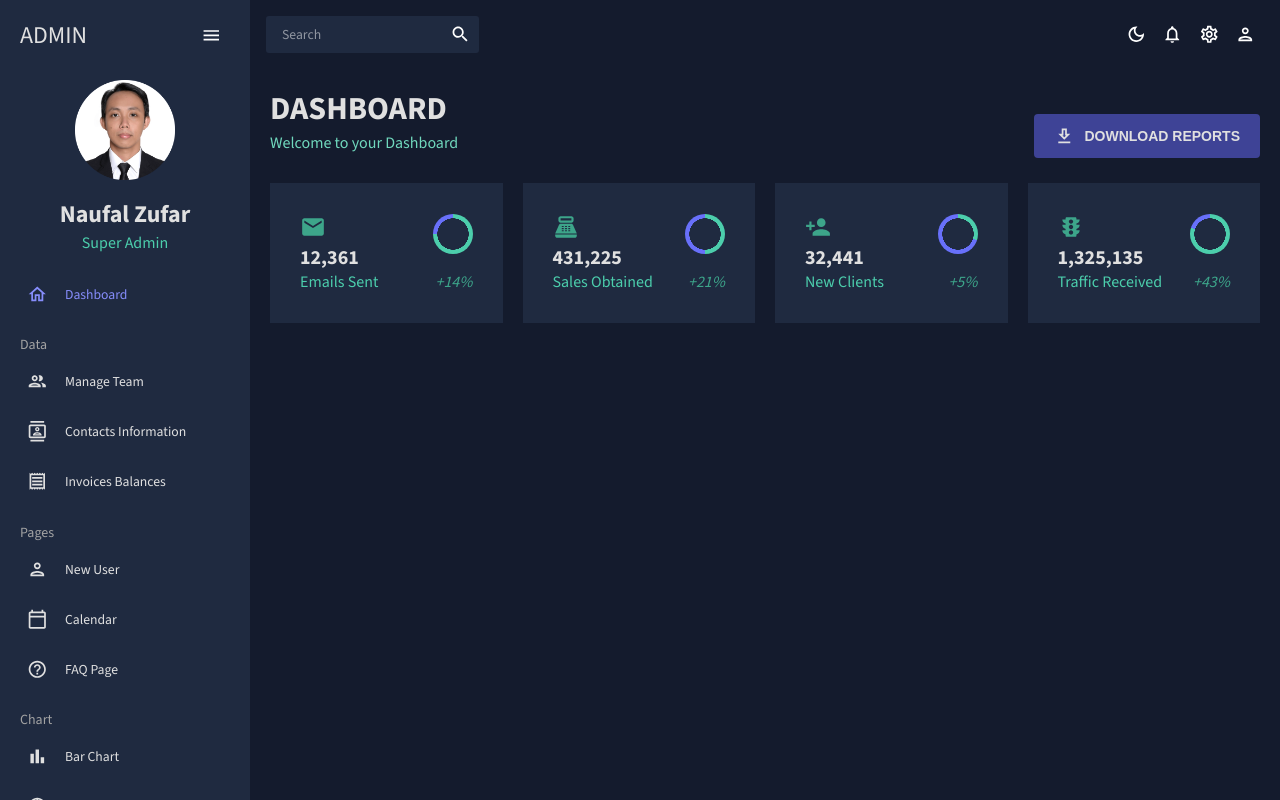
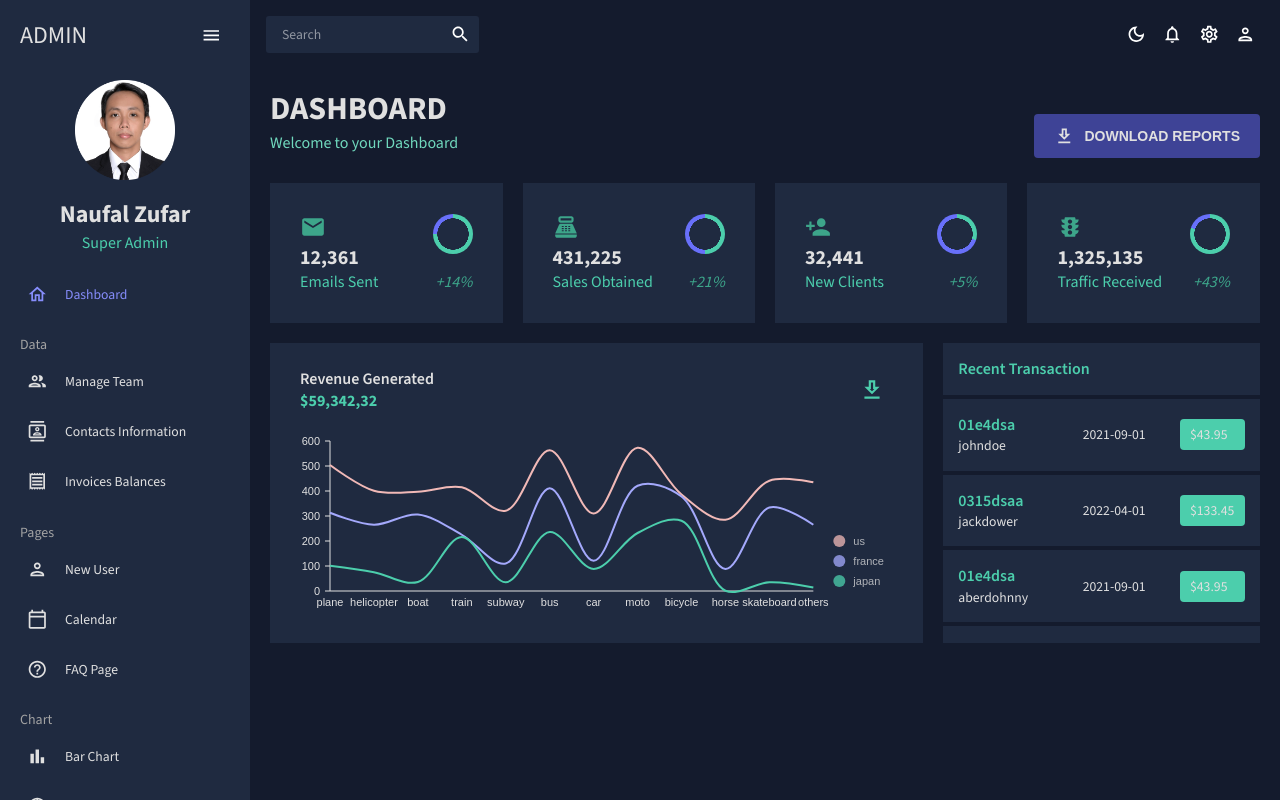
Before and after one commit to naufalzs/mui-admin-dashboard, a React (Vite) app: page / in a window 1280 px wide. Built offline with nearby package versions, Linux system fonts and the light colour scheme.

Commit message:
feat(dashboard): create row 2

```diff
--- a/src/components/page/dashboard/index.jsx
+++ b/src/components/page/dashboard/index.jsx
@@ -1,4 +1,4 @@
-import { Box, Button, useTheme } from "@mui/material";
+import { Box, Button, IconButton, Typography, useTheme } from "@mui/material";
 import Header from "../../common/Header";
 import { tokens } from "@/src/theme";
 import {
@@ -9,6 +9,8 @@ import {
   Traffic,
 } from "@mui/icons-material";
 import StatBox from "../../common/StatBox";
+import LineChart from "../../common/LineChart";
+import { mockTransactions } from "@/src/data/mockData";
 
 export default function Dashboard() {
   const theme = useTheme();
@@ -122,6 +124,105 @@ export default function Dashboard() {
         </Box>
 
         {/* Row 2 */}
+        <Box
+          gridColumn="span 8"
+          gridRow="span 2"
+          backgroundColor={colors.primary[400]}
+        >
+          <Box
+            mt="25px"
+            p="0 30px"
+            display="flex"
+            justifyContent="space-between"
+            alignItems="center"
+          >
+            <Box>
+              <Typography
+                variant="h5"
+                fontWeight="600"
+                color={colors.grey[100]}
+              >
+                Revenue Generated
+              </Typography>
+              <Typography
+                variant="h5"
+                fontWeight="bold"
+                color={colors.greenAccent[500]}
+              >
+                $59,342,32
+              </Typography>
+            </Box>
+
+            <Box>
+              <IconButton>
+                <DownloadOutlined
+                  sx={{ color: colors.greenAccent[500], fontSize: "26px" }}
+                />
+              </IconButton>
+            </Box>
+          </Box>
+
+          <Box height="250px" m="-20px 0 0 0 ">
+            <LineChart isDashboard={true} />
+          </Box>
+        </Box>
+
+        {/* transaction */}
+        <Box
+          gridColumn="span 4"
+          gridRow="span 2"
+          backgroundColor={colors.primary[400]}
+          overflow="auto"
+        >
+          <Box
+            display="flex"
+            alignItems="center"
+            borderBottom={`4px solid ${colors.primary[500]}`}
+            color={colors.grey[100]}
+            p="15px"
+          >
+            <Typography
+              color={colors.greenAccent[500]}
+              variant="h5"
+              fontWeight="600"
+            >
+              Recent Transaction
+            </Typography>
+          </Box>
+          {mockTransactions.map((transaction, i) => (
+            <Box
+              key={`${transaction.txId}-${i}`}
+              display="flex"
+              alignItems="center"
+              justifyContent="space-between"
+              borderBottom={`4px solid ${colors.primary[500]}`}
+              color={colors.grey[100]}
+              p="15px"
+            >
+              <Box width="90px">
+                <Typography
+                  color={colors.greenAccent[500]}
+                  variant="h5"
+                  fontWeight="600"
+                >
+                  {transaction.txId}
+                </Typography>
+                <Typography color={colors.grey[100]}>
+                  {transaction.user}
+                </Typography>
+              </Box>
+              <Box color={colors.grey[100]}>{transaction.date}</Box>
+              <Box
+                width="65px"
+                backgroundColor={colors.greenAccent[500]}
+                p="5px 10px"
+                borderRadius="4px"
+              >
+                ${transaction.cost}
+              </Box>
+            </Box>
+          ))}
+        </Box>
       </Box>
     </Box>
   );
```
